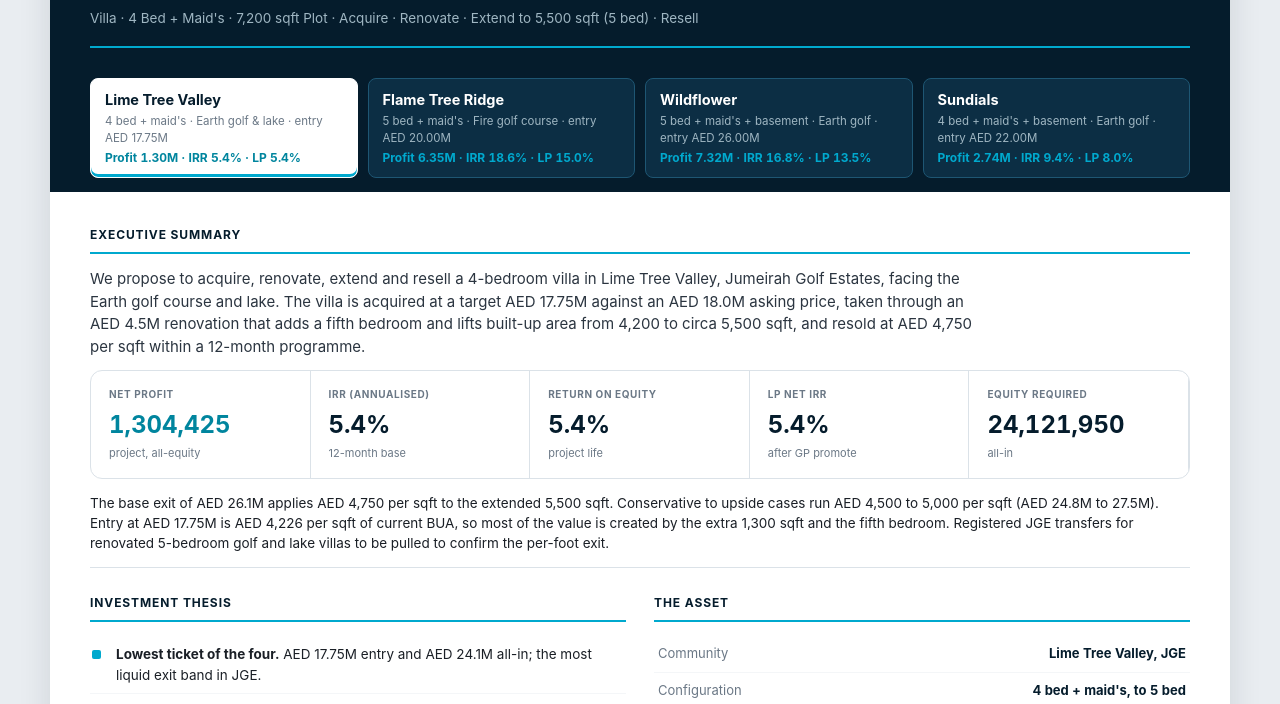
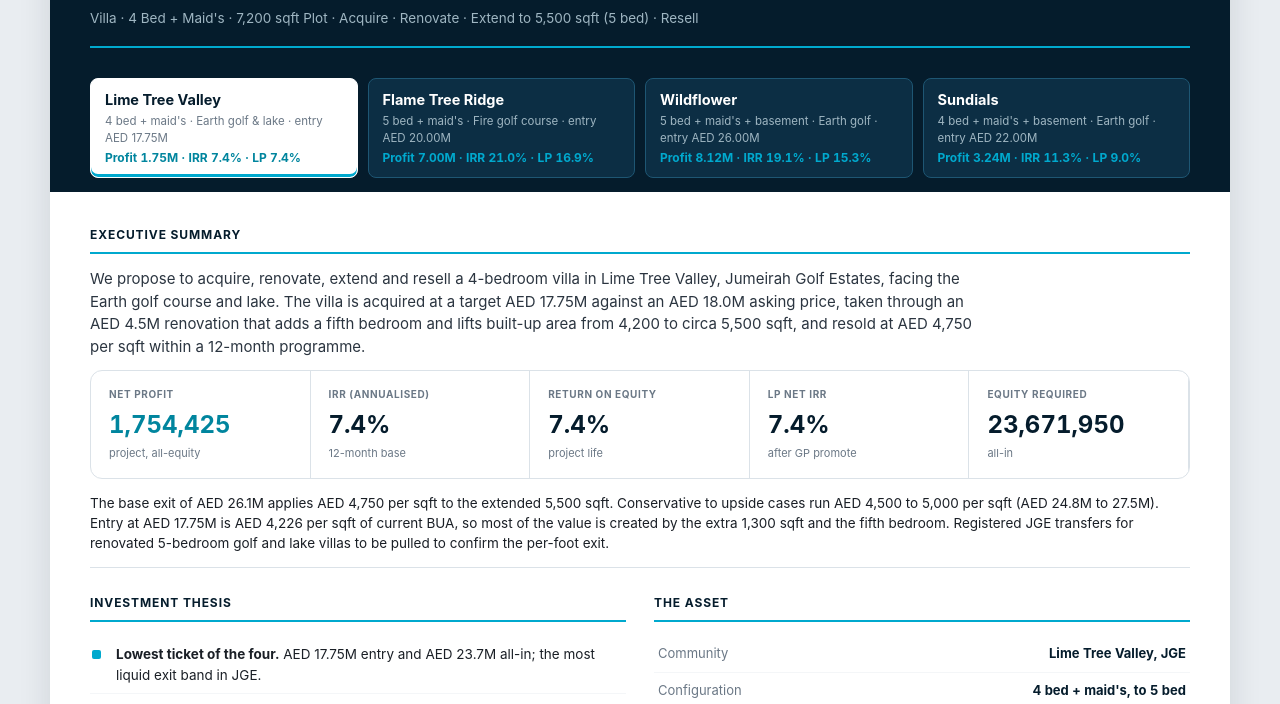
Before and after one commit to egasnikov/flipping, a plain HTML site: page jge-renovation-villas/index.html in a window 1280 px wide. Shown: the part 94-798 px from the top of the page. Drawn offline with Linux system fonts and the light colour scheme.

Commit message:
JGE renovation villas: contingency off by default
Co-Authored-By: Claude Opus 5.5 <noreply@anthropic.com>
Claude-Session: https://claude.ai/code/session_01XqkyFDo5etGf3fp6FLXp2C

```diff
--- a/jge-renovation-villas/index.html
+++ b/jge-renovation-villas/index.html
@@ -315,17 +315,17 @@ footer b{color:#fff}
 
 <script>
 var PHOTOS={"ltv":[],"ftr":[],"wf":[],"sd":[]};
-var COMMON={mgmt:250000,dld:4.0,buyag:2.1,selag:2.1,mktg:150000,dldfix:4200,ltv:0,rate:0,cont:1};
+var COMMON={mgmt:250000,dld:4.0,buyag:2.1,selag:2.1,mktg:150000,dldfix:4200,ltv:0,rate:0,cont:0};
 var DEALS=[
  {id:"ltv",name:"Lime Tree Valley",type:"Lime Tree Valley",short:"4 bed + maid's &middot; Earth golf &amp; lake",step2:"Renovate &amp; extend",
   sub:"Villa &middot; 4 Bed + Maid's &middot; 7,200 sqft Plot &middot; Acquire &middot; Renovate &middot; Extend to 5,500 sqft (5 bed) &middot; Resell",
   ask:17995000,purchase:17750000,reno:4500000,bua0:4200,bua:5500,plot:7200,psf:[4500,4750,5000],hold:12,sc:60000,util:25000,
   summary:"We propose to acquire, renovate, extend and resell a 4-bedroom villa in Lime Tree Valley, Jumeirah Golf Estates, facing the Earth golf course and lake. The villa is acquired at a target AED 17.75M against an AED 18.0M asking price, taken through an AED 4.5M renovation that adds a fifth bedroom and lifts built-up area from 4,200 to circa 5,500 sqft, and resold at AED 4,750 per sqft within a 12-month programme.",
   exit:"The base exit of AED 26.1M applies AED 4,750 per sqft to the extended 5,500 sqft. Conservative to upside cases run AED 4,500 to 5,000 per sqft (AED 24.8M to 27.5M). Entry at AED 17.75M is AED 4,226 per sqft of current BUA, so most of the value is created by the extra 1,300 sqft and the fifth bedroom. Registered JGE transfers for renovated 5-bedroom golf and lake villas to be pulled to confirm the per-foot exit.",
-  thesis:["<b>Lowest ticket of the four.</b> AED 17.75M entry and AED 24.1M all-in; the most liquid exit band in JGE.","<b>Bedroom count is the value lever.</b> 4 to 5 bedrooms moves the villa into the family-buyer segment that sets JGE pricing.","<b>Earth golf and lake outlook.</b> Double frontage, the main value driver in Lime Tree Valley.","<b>Room to grow.</b> 4,200 sqft on a 7,200 sqft plot; site coverage of 58% leaves space for the extension.","<b>Single asset, single exit.</b> Underwritten all-equity: the LP funds 100% of the capital."],
+  thesis:["<b>Lowest ticket of the four.</b> AED 17.75M entry and AED 23.7M all-in; the most liquid exit band in JGE.","<b>Bedroom count is the value lever.</b> 4 to 5 bedrooms moves the villa into the family-buyer segment that sets JGE pricing.","<b>Earth golf and lake outlook.</b> Double frontage, the main value driver in Lime Tree Valley.","<b>Room to grow.</b> 4,200 sqft on a 7,200 sqft plot; site coverage of 58% leaves space for the extension.","<b>Single asset, single exit.</b> Underwritten all-equity: the LP funds 100% of the capital."],
   facts:[["Community","Lime Tree Valley, JGE"],["Configuration","4 bed + maid's, to 5 bed"],["Outlook","Earth golf course and lake"],["Condition","Original (full renovation)"],["Plot area","7,200 sqft"],["BUA, existing","4,200 sqft"],["Extension","+1,300 sqft (31%)"],["BUA, post-extension","5,500 sqft"],["Asking price","AED 17,995,000"],["Target purchase","AED 17,750,000"]],
   steps:["Purchase at AED 17.75M against the AED 18.0M ask. Plot 7,200 sqft, BUA 4,200 sqft, 4 bedrooms plus maid's with Earth course and lake views. Transfer through the Dubai Land Department, funded all-equity.","AED 4.5M renovation adding a fifth bedroom and circa 1,300 sqft to reach 5,500 sqft BUA, subject to master developer NOC and Dubai Municipality permit. Kitchen, bathrooms, joinery, MEP, facade and landscape upgraded. Circa 8 months on site.","List at AED 4,750 per sqft of extended BUA (AED 26.1M). A renovated 5-bedroom on golf and lake at this ticket competes with the bulk of JGE family-buyer demand."],
-  risks:[["Extension approval","A 31% uplift is the largest relative extension of the four. Obtain JGE NOC and DM pre-approval before transfer; without the extension the exit at base rate falls to about AED 20.0M, so this is a condition of the offer."],["Works cost overrun","AED 4.5M equals AED 818 per sqft of finished BUA; scope and contractor price fixed pre-acquisition, 10% contingency held."],["Thin entry discount","Target is only 1% below ask; max bid at a 20% return on equity is shown live."],["Exit below AED 4,500 per sqft","Break-even exit shown live; sensitivity covers -15% on price and up to 6 extra months."]],
+  risks:[["Extension approval","A 31% uplift is the largest relative extension of the four. Obtain JGE NOC and DM pre-approval before transfer; without the extension the exit at base rate falls to about AED 20.0M, so this is a condition of the offer."],["Works cost overrun","AED 4.5M equals AED 818 per sqft of finished BUA; scope and contractor price fixed pre-acquisition, 10% contingency can be switched on in the model."],["Thin entry discount","Target is only 1% below ask; max bid at a 20% return on equity is shown live."],["Exit below AED 4,500 per sqft","Break-even exit shown live; sensitivity covers -15% on price and up to 6 extra months."]],
   timeline:"Month 0: acquire and register transfer. Months 1 to 2: design, NOC and permits. Months 2 to 10: renovation and extension. Months 10 to 12: list, market and secure buyer. Full round-trip targeted within 12 months."},
  {id:"ftr",name:"Flame Tree Ridge",type:"Flame Tree Ridge",short:"5 bed + maid's &middot; Fire golf course",step2:"Renovate &amp; extend",
   sub:"Villa &middot; 5 Bed + Maid's &middot; 10,900 sqft Plot &middot; Acquire &middot; Rebuild &middot; Extend to 8,000 sqft &middot; Resell",
@@ -335,7 +335,7 @@ var DEALS=[
   thesis:["<b>Largest plot of the four.</b> 10,900 sqft against 5,800 sqft of BUA: the extension of circa 2,200 sqft is the main source of value.","<b>Fire course frontage.</b> Fire is the JGE championship course; golf-front stock on it is scarce.","<b>Entry 5% below ask.</b> AED 20.0M against AED 21.0M listed.","<b>Exit underwritten conservatively.</b> AED 4,500 per sqft base, the lowest rate in this memo.","<b>Single asset, single exit.</b> Underwritten all-equity: the LP funds 100% of the capital."],
   facts:[["Community","Flame Tree Ridge, JGE"],["Configuration","5 bed + maid's"],["Outlook","Fire golf course"],["Condition","Original (full remodel)"],["Plot area","10,900 sqft"],["BUA, existing","5,800 sqft"],["Extension","+2,200 sqft (38%)"],["BUA, post-extension","8,000 sqft"],["Asking price","AED 21,000,000"],["Target purchase","AED 20,000,000"]],
   steps:["Purchase at AED 20.0M against the AED 21.0M ask. Plot 10,900 sqft, BUA 5,800 sqft, 5 bedrooms plus maid's on the Fire course. Transfer through the Dubai Land Department, funded all-equity.","AED 6.5M remodel and extension to circa 8,000 sqft BUA, subject to master developer NOC and Dubai Municipality GFA approval. New layout to use the plot, full interior, MEP, facade, pool and landscape. Circa 10 months on site.","List at AED 4,500 per sqft of extended BUA (AED 36.0M). An 8,000 sqft remodelled villa on the Fire course is a different product from the original stock around it."],
-  risks:[["GFA approval to 8,000 sqft","The whole thesis rests on the extension. Confirm allowable GFA with JGE and DM before any offer; the model can be rerun at any BUA."],["Works cost overrun","AED 6.5M equals AED 813 per sqft of finished BUA including 2,200 sqft of new build: tight. Contractor BOQ to be fixed before bidding; 10% contingency held."],["Longer programme","Largest structural scope of the four; 14-month hold assumed. Sensitivity covers up to 6 extra months."],["Exit below AED 4,250 per sqft","Break-even exit shown live; sensitivity covers -15% on price."]],
+  risks:[["GFA approval to 8,000 sqft","The whole thesis rests on the extension. Confirm allowable GFA with JGE and DM before any offer; the model can be rerun at any BUA."],["Works cost overrun","AED 6.5M equals AED 813 per sqft of finished BUA including 2,200 sqft of new build: tight. Contractor BOQ to be fixed before bidding; 10% contingency can be switched on in the model."],["Longer programme","Largest structural scope of the four; 14-month hold assumed. Sensitivity covers up to 6 extra months."],["Exit below AED 4,250 per sqft","Break-even exit shown live; sensitivity covers -15% on price."]],
   timeline:"Month 0: acquire and register transfer. Months 1 to 3: design, NOC and GFA approval. Months 3 to 12: remodel and extension. Months 12 to 14: list, market and secure buyer. Full round-trip targeted within 14 months."},
  {id:"wf",name:"Wildflower",type:"Wildflower",short:"5 bed + maid's + basement &middot; Earth golf",step2:"Complete &amp; fit out",
   sub:"Villa &middot; 5 Bed + Maid's + Basement &middot; 9,300 sqft Plot &middot; Acquire Shell &amp; Core &middot; Complete 9,040 sqft &middot; Resell",
@@ -355,7 +355,7 @@ var DEALS=[
   thesis:["<b>No GFA risk.</b> The fifth bedroom comes from a re-plan inside the existing envelope, not an extension.","<b>Entry 6% below ask.</b> AED 22.0M against AED 23.4M listed; AED 3,188 per sqft of BUA.","<b>Last original villa on the street.</b> Renovated neighbours set the comparable and show buyers the end product.","<b>Earth course frontage with basement.</b> 6,900 sqft including basement on the golf course.","<b>Single asset, single exit.</b> Underwritten all-equity: the LP funds 100% of the capital."],
   facts:[["Community","Sundials, JGE"],["Configuration","4 bed + maid's + basement, to 5 bed"],["Outlook","Earth golf course"],["Condition","Original (full renovation)"],["Plot area","6,880 sqft"],["BUA","6,900 sqft (no extension)"],["Asking price","AED 23,400,000"],["Target purchase","AED 22,000,000"]],
   steps:["Purchase at AED 22.0M against the AED 23.4M ask. Plot 6,880 sqft, BUA 6,900 sqft, 4 bedrooms plus maid's and basement on the Earth course. Transfer through the Dubai Land Department, funded all-equity.","AED 5.0M renovation with a new layout adding a fifth bedroom. Kitchen, bathrooms, joinery, MEP, facade, pool and landscape upgraded. Internal works only, circa 8 months on site.","List at AED 4,750 per sqft (AED 32.8M). Renovated neighbours on the same street give buyers a direct comparable."],
-  risks:[["Thinnest margin of the four","Highest entry per sqft of the non-extended villas; small changes in exit move returns most. Max bid at 20% return on equity shown live."],["Works cost overrun","AED 5.0M equals AED 725 per sqft of BUA for internal works; 10% contingency held."],["Layout change approval","Internal re-plan still needs master developer NOC; confirm before transfer."],["Exit below AED 4,500 per sqft","Break-even exit shown live; sensitivity covers -15% on price and up to 6 extra months."]],
+  risks:[["Thinnest margin of the four","Highest entry per sqft of the non-extended villas; small changes in exit move returns most. Max bid at 20% return on equity shown live."],["Works cost overrun","AED 5.0M equals AED 725 per sqft of BUA for internal works; 10% contingency can be switched on in the model."],["Layout change approval","Internal re-plan still needs master developer NOC; confirm before transfer."],["Exit below AED 4,500 per sqft","Break-even exit shown live; sensitivity covers -15% on price and up to 6 extra months."]],
   timeline:"Month 0: acquire and register transfer. Months 1 to 2: design and NOC. Months 2 to 10: renovation. Months 10 to 12: list, market and secure buyer. Full round-trip targeted within 12 months."}
 ];
 var NS="http://www.w3.org/2000/svg";
```
